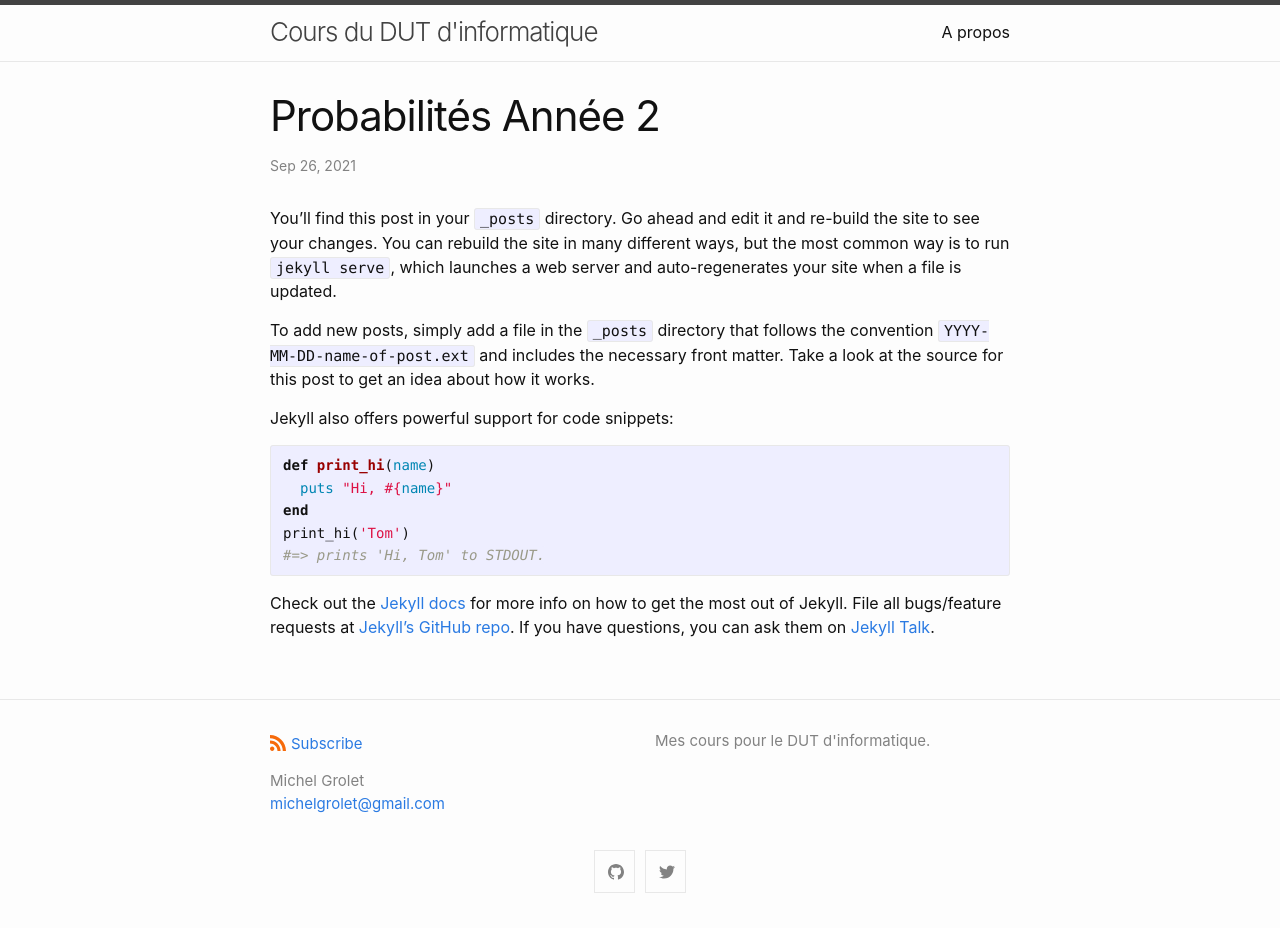
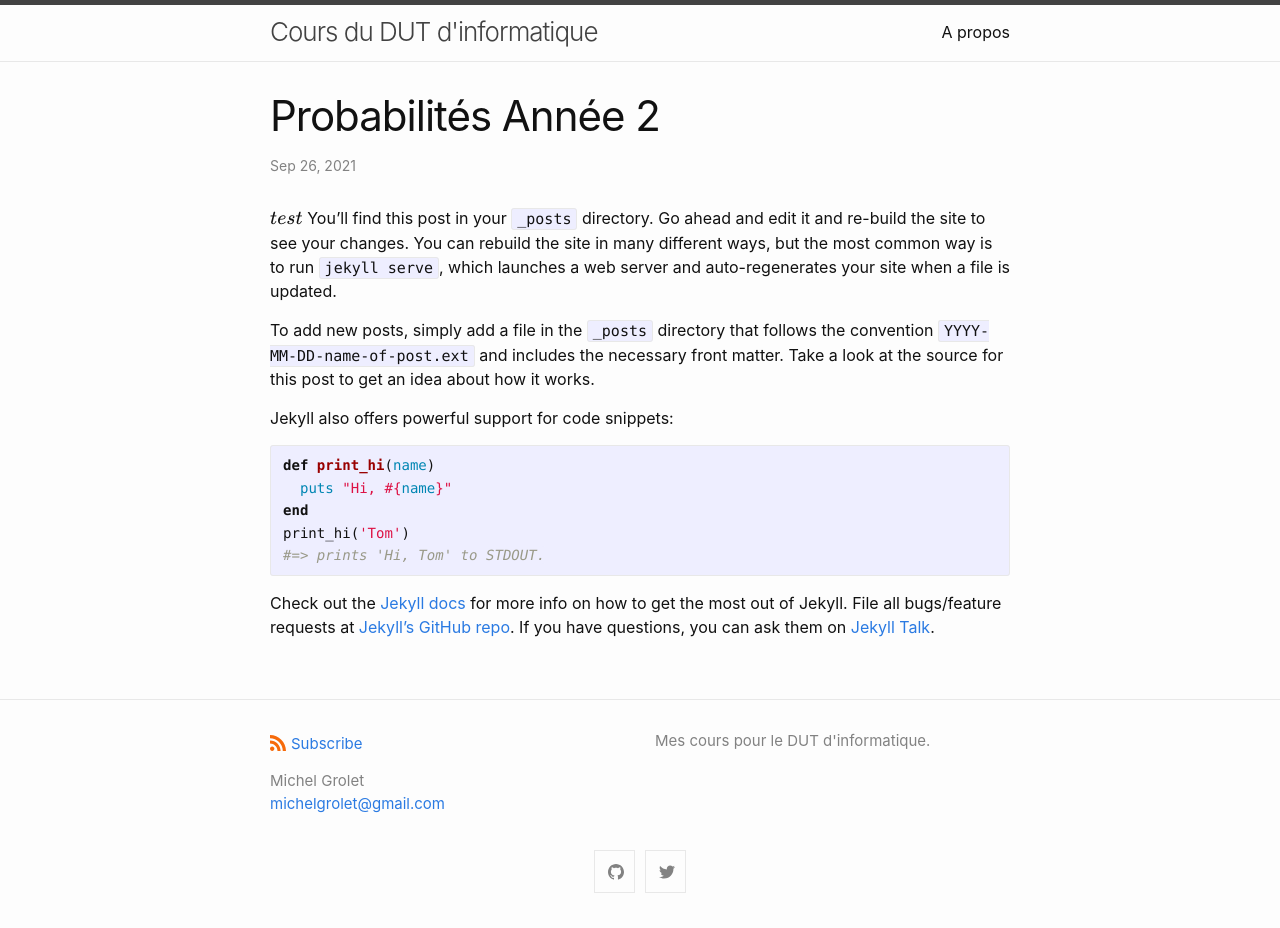
Before and after one commit to michelgrolet/cours-info, a Jekyll site: the page built from _posts/2021-9-26-probabilités-année-2.md, in a window 1280 px wide. Built offline with Jekyll 4.4.1, drawn with Linux system fonts in a browser that asks for light colours; formulas are drawn with MathJax 3.

Commit message:
Update 2021-9-26-probabilités-année-2.md

```diff
--- a/_posts/2021-9-26-probabilités-année-2.md
+++ b/_posts/2021-9-26-probabilités-année-2.md
@@ -1,6 +1,7 @@
 ---
 layout: post
 ---
+$$test$$
 You’ll find this post in your `_posts` directory. Go ahead and edit it and re-build the site to see your changes. You can rebuild the site in many different ways, but the most common way is to run `jekyll serve`, which launches a web server and auto-regenerates your site when a file is updated.
 
 To add new posts, simply add a file in the `_posts` directory that follows the convention `YYYY-MM-DD-name-of-post.ext` and includes the necessary front matter. Take a look at the source for this post to get an idea about how it works.
```
